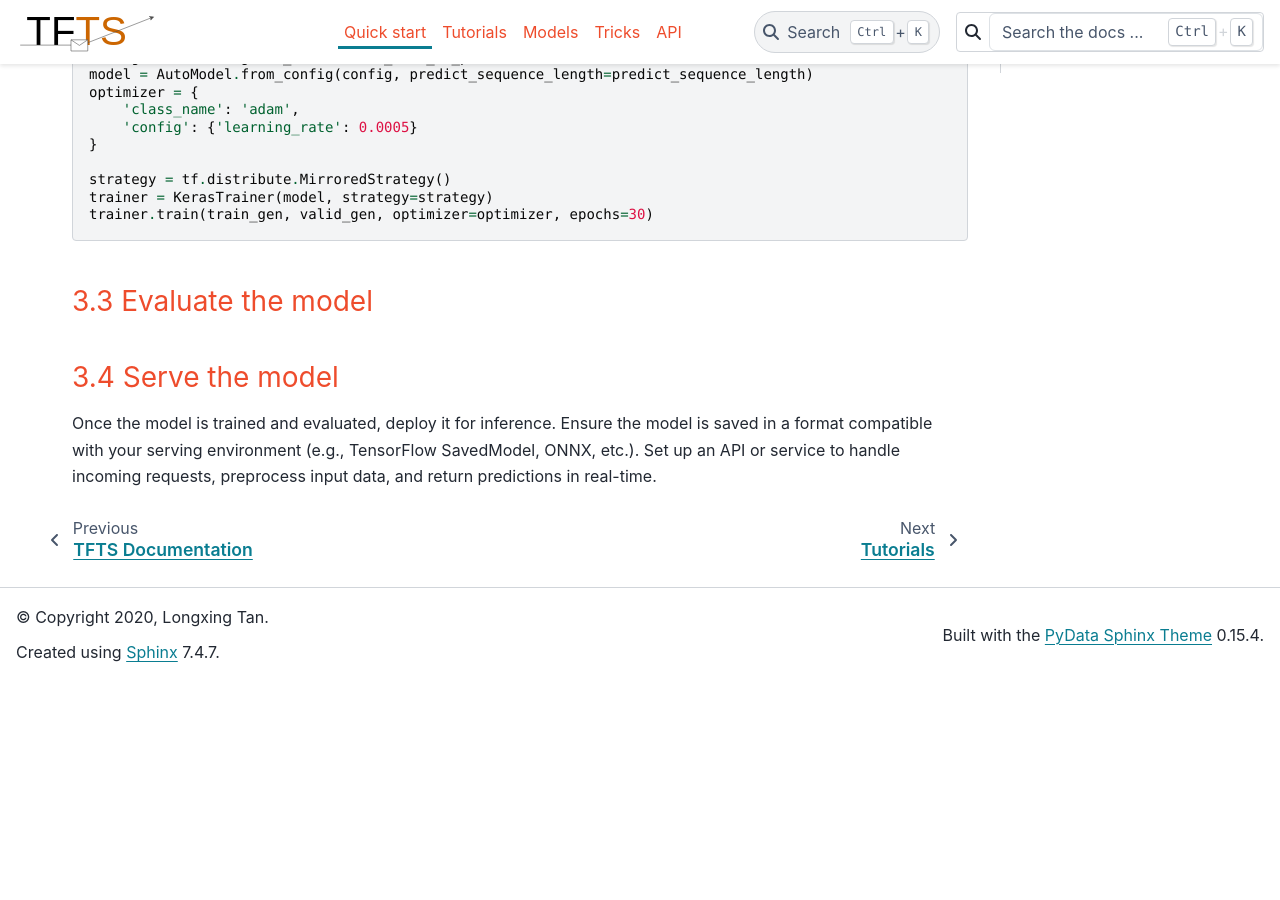
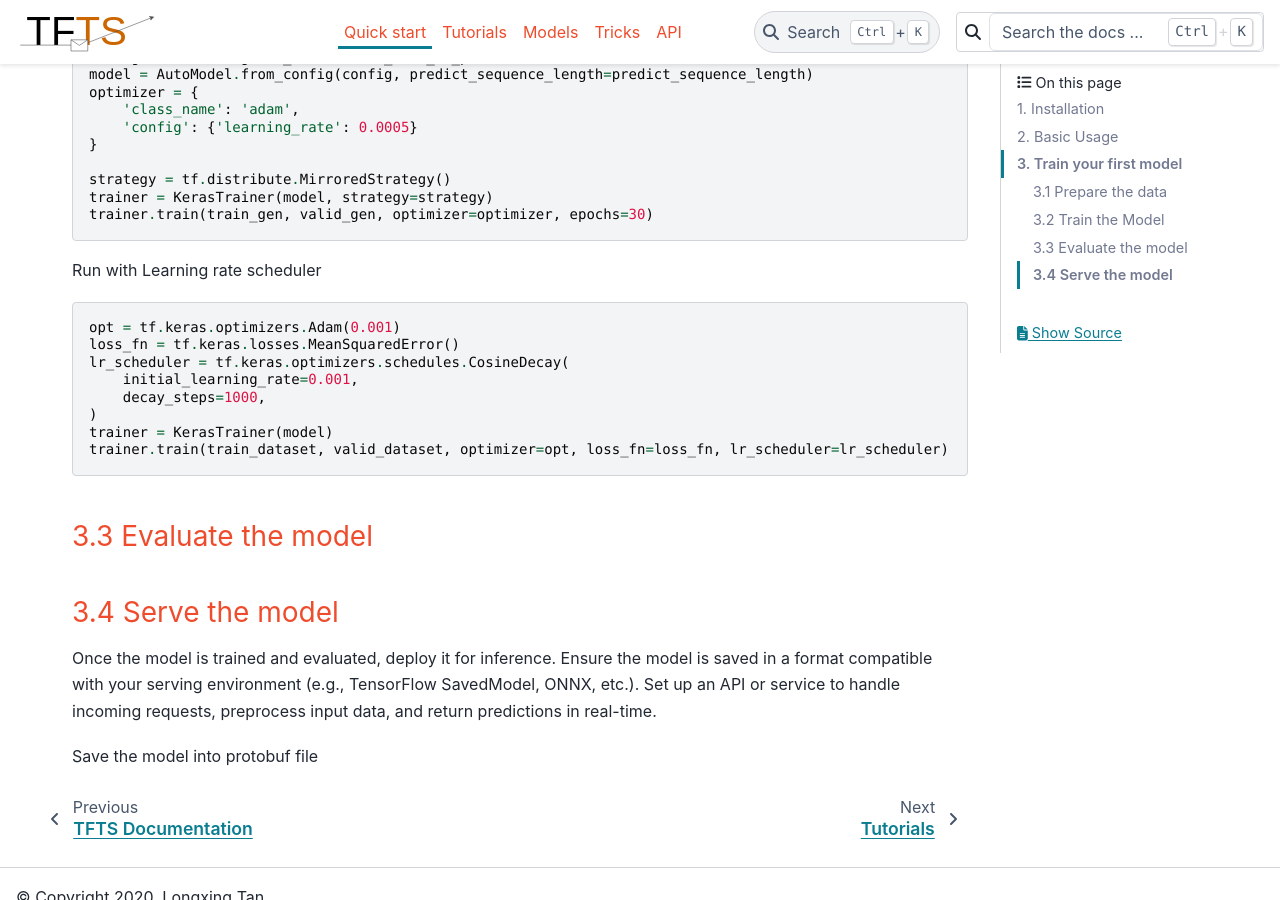
Before and after one commit to LongxingTan/Time-series-prediction, a Sphinx documentation site: the page built from docs/source/quick-start.rst, in a window 1280 px wide and 900 px high, scrolled down 1837 px. Built offline with Sphinx 7.4.7 and the PyData theme 0.15.4, drawn with Linux system fonts in a browser that asks for light colours; before the commit the page ends 2518 px from its top, so only the background shows below that.

Commit message:
fix: lr_scheduler callback

```diff
--- a/docs/source/quick-start.rst
+++ b/docs/source/quick-start.rst
@@ -98,6 +98,19 @@ Run with strategy to support multi-gpu or tpu training
     trainer = KerasTrainer(model, strategy=strategy)
     trainer.train(train_gen, valid_gen, optimizer=optimizer, epochs=30)
 
+Run with Learning rate scheduler
+
+.. code-block:: python
+
+    opt = tf.keras.optimizers.Adam(0.001)
+    loss_fn = tf.keras.losses.MeanSquaredError()
+    lr_scheduler = tf.keras.optimizers.schedules.CosineDecay(
+        initial_learning_rate=0.001,
+        decay_steps=1000,
+    )
+    trainer = KerasTrainer(model)
+    trainer.train(train_dataset, valid_dataset, optimizer=opt, loss_fn=loss_fn, lr_scheduler=lr_scheduler)
+
 
 3.3 Evaluate the model
 ~~~~~~~~~~~~~~~~~~~~~~~
@@ -107,5 +120,6 @@ Run with strategy to support multi-gpu or tpu training
 ~~~~~~~~~~~~~~~~~~~~~~~
 Once the model is trained and evaluated, deploy it for inference. Ensure the model is saved in a format compatible with your serving environment (e.g., TensorFlow SavedModel, ONNX, etc.). Set up an API or service to handle incoming requests, preprocess input data, and return predictions in real-time.
 
+Save the model into protobuf file
 
 .. currentmodule:: tfts
```
Also changed, not shown: 1 other file.
